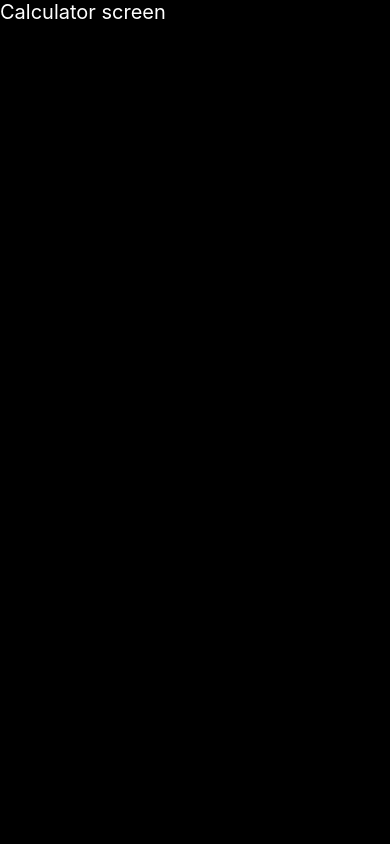
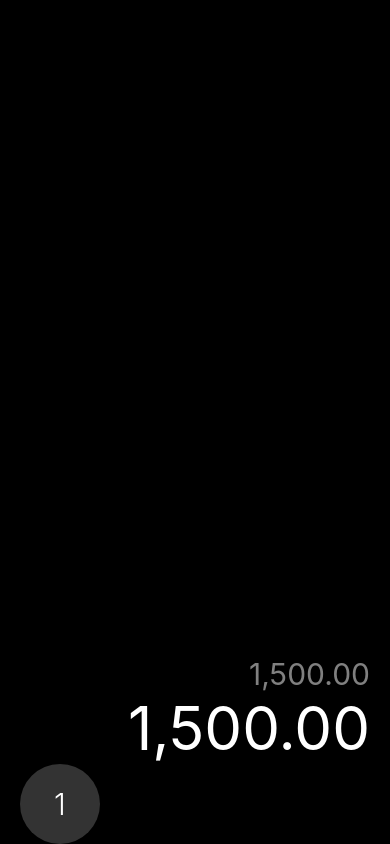
Before and after one commit to ChristianRV29/CalculatorApp-RN, a React Native app: screen / in a window 390 px wide. Built offline with nearby package versions, Linux system fonts and the light colour scheme.

Commit message:
First button created

```diff
--- a/src/screens/CalculatorScreen.tsx
+++ b/src/screens/CalculatorScreen.tsx
@@ -5,8 +5,12 @@ import {appStyles} from './../styles/styles';
 export const CalculatorScreen = () => {
   return (
     <Fragment>
-      <View>
-        <Text style={appStyles.text}>Calculator screen</Text>
+      <View style={appStyles.calculatorContainer}>
+        <Text style={appStyles.textSmall}>1,500.00</Text>
+        <Text style={appStyles.textResult}>1,500.00</Text>
+        <View style={appStyles.button}>
+          <Text style={appStyles.buttonText}>1</Text>
+        </View>
       </View>
     </Fragment>
   );
--- a/src/styles/styles.ts
+++ b/src/styles/styles.ts
@@ -5,8 +5,33 @@ export const appStyles = StyleSheet.create({
     flex: 1,
     backgroundColor: 'black',
   },
-  text: {
+  calculatorContainer: {
+    flex: 1,
+    justifyContent: 'flex-end',
+    paddingHorizontal: 20,
+  },
+  textResult: {
     color: 'white',
-    fontSize: 20,
+    fontSize: 60,
+    textAlign: 'right',
+  },
+  textSmall: {
+    color: 'rgba(255, 255, 255, 0.5)',
+    fontSize: 30,
+    textAlign: 'right',
+  },
+  button: {
+    height: 80,
+    width: 80,
+    backgroundColor: '#333',
+    borderRadius: 100,
+    justifyContent: 'center',
+  },
+
+  buttonText: {
+    textAlign: 'center',
+    color: 'white',
+    fontSize: 30,
+    fontWeight: '300',
   },
 });
```
